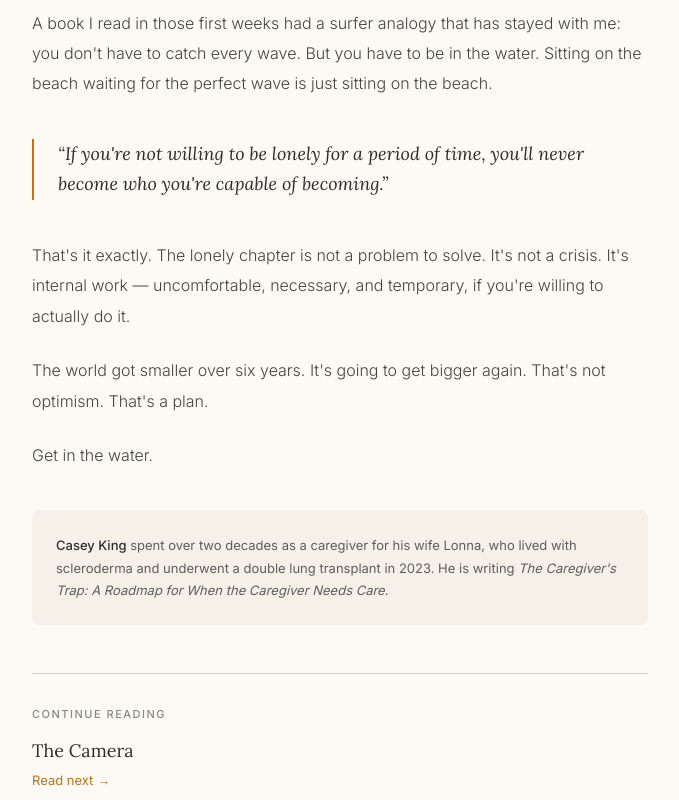
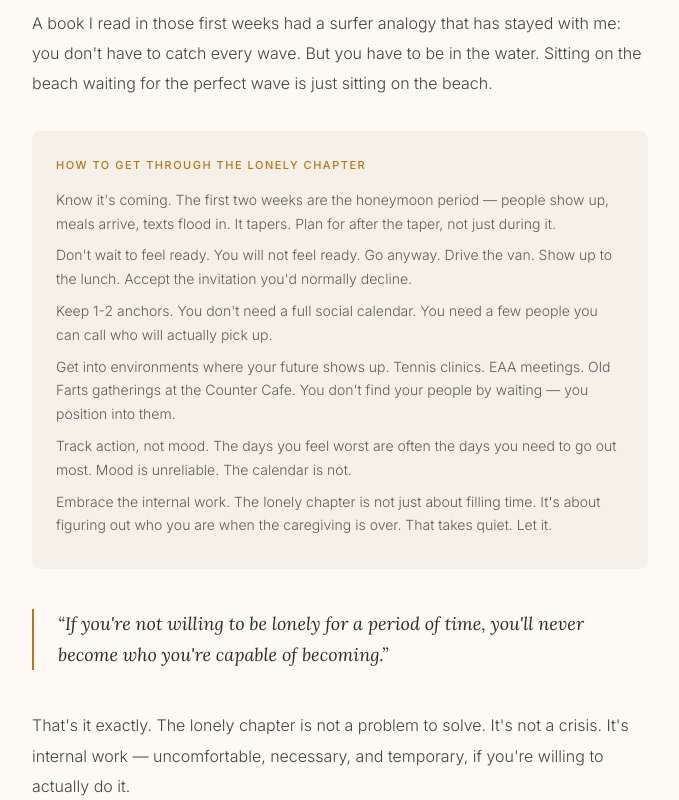
Before and after one commit to caseywsj/caregivertrap, a Next.js app: page /after/the-lonely-chapter in a window 1280 px wide. Shown: the part 2920-3720 px from the top of the page, without its empty margins (90-769 px from the left). Built offline with nearby package versions, Linux system fonts and the light colour scheme.

Commit message:
Add callout box and fix JoinCTA to Lonely Chapter

```diff
--- a/app/after/the-lonely-chapter/page.tsx
+++ b/app/after/the-lonely-chapter/page.tsx
@@ -60,6 +60,24 @@ export default function TheLonelyChapter() {
             <p style={{ marginBottom: "1.5rem" }}>None of it was comfortable. The F1 movie on Day 10 — I sat down, looked at the empty chair next to me, and reached out for her. All of it was necessary anyway.</p>
             <p style={{ marginBottom: "1.5rem" }}>A book I read in those first weeks had a surfer analogy that has stayed with me: you don&apos;t have to catch every wave. But you have to be in the water. Sitting on the beach waiting for the perfect wave is just sitting on the beach.</p>
 
+            <div style={{ background: "#F5F0E8", borderRadius: "8px", padding: "1.5rem", margin: "2rem 0" }}>
+              <p style={{ fontSize: "11px", letterSpacing: "1.5px", textTransform: "uppercase" as const, color: "#BA7517", fontWeight: 500, marginBottom: "0.75rem" }}>
+                How to get through the lonely chapter
+              </p>
+              {[
+                "Know it's coming. The first two weeks are the honeymoon period — people show up, meals arrive, texts flood in. It tapers. Plan for after the taper, not just during it.",
+                "Don't wait to feel ready. You will not feel ready. Go anyway. Drive the van. Show up to the lunch. Accept the invitation you'd normally decline.",
+                "Keep 1-2 anchors. You don't need a full social calendar. You need a few people you can call who will actually pick up.",
+                "Get into environments where your future shows up. Tennis clinics. EAA meetings. Old Farts gatherings at the Counter Cafe. You don't find your people by waiting — you position into them.",
+                "Track action, not mood. The days you feel worst are often the days you need to go out most. Mood is unreliable. The calendar is not.",
+                "Embrace the internal work. The lonely chapter is not just about filling time. It's about figuring out who you are when the caregiving is over. That takes quiet. Let it.",
+              ].map((item, i) => (
+                <p key={i} style={{ fontSize: "14px", color: "#5F5E5A", lineHeight: 1.7, marginBottom: "0.5rem" }}>
+                  {item}
+                </p>
+              ))}
+            </div>
+
             <blockquote style={{ fontFamily: "'Lora', serif", fontSize: "18px", fontStyle: "italic", lineHeight: 1.7, color: "#2C2C2A", paddingLeft: "1.5rem", borderLeft: "2px solid #BA7517", margin: "2.5rem 0" }}>
               &ldquo;If you&apos;re not willing to be lonely for a period of time, you&apos;ll never become who you&apos;re capable of becoming.&rdquo;
             </blockquote>
@@ -89,7 +107,7 @@ export default function TheLonelyChapter() {
           </div>
 
         </article>
-        <JoinCTA message="There is an after. And it can be genuinely good." />
+        <JoinCTA message="The world got smaller over six years. It's going to get bigger again. That's not optimism. That's a plan." />
       </div>
       <Footer />
     </main>
```
